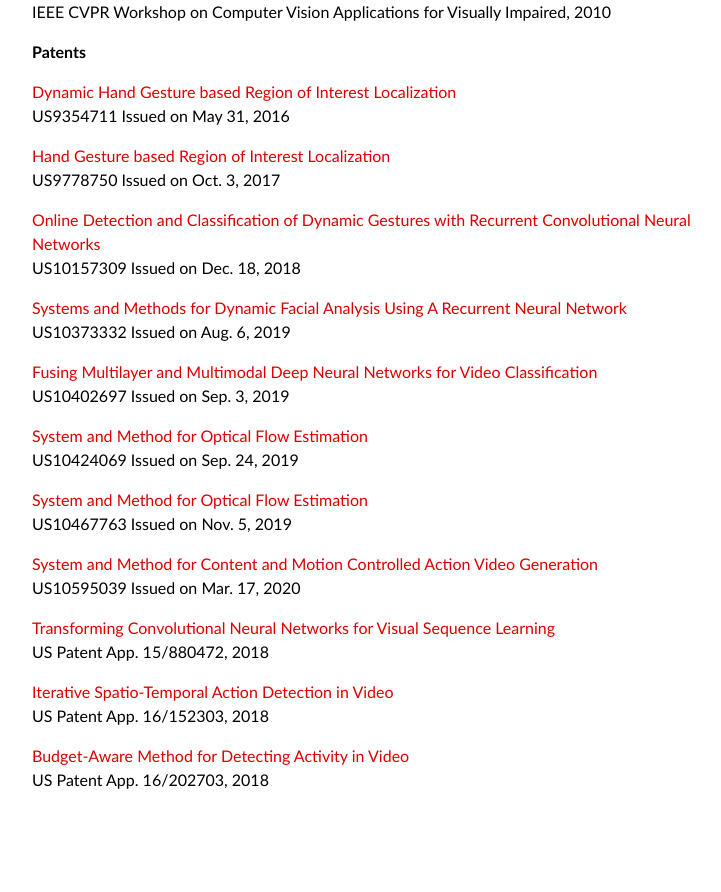
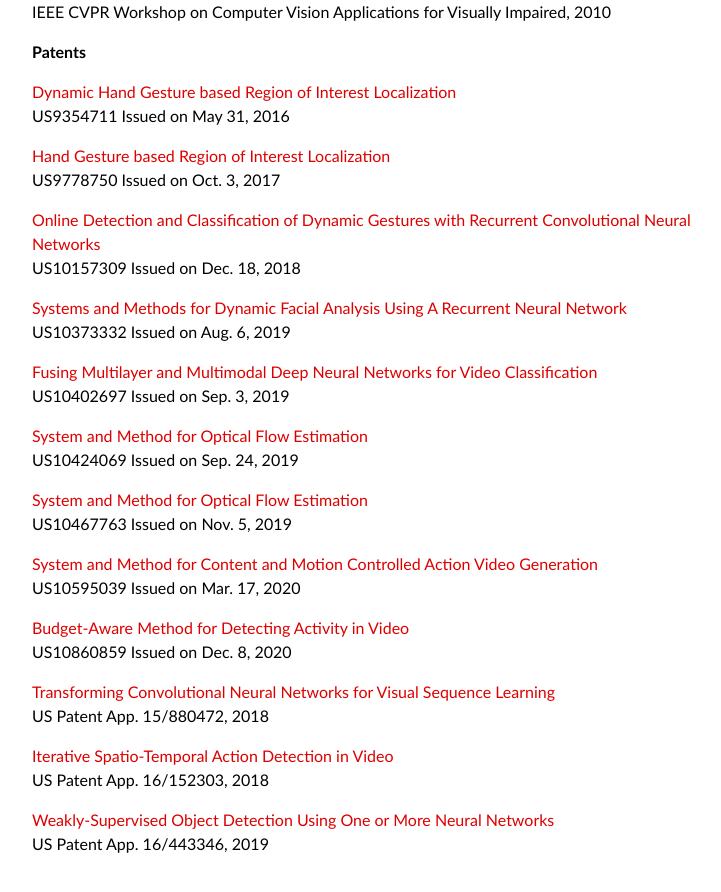
Before and after one commit to xiaodongyang/xiaodongyang.github.io, a Jekyll site: the page built from publications/index.md, in a window 1280 px wide and 900 px high, scrolled down 5194 px. Shown: the top 892 px of the window, without its empty margins (263-984 px from the left). Built offline with Jekyll 4.4.1, drawn with Linux system fonts in a browser that asks for light colours; some web fonts are replaced; before the commit the page ends 6030 px from its top, so only the background shows below that.

Commit message:
Update index.md

```diff
--- a/publications/index.md
+++ b/publications/index.md
@@ -256,11 +256,14 @@
 [System and Method for Content and Motion Controlled Action Video Generation](/publications/papers/10595039.pdf)
 US10595039 Issued on Mar. 17, 2020
 
+[Budget-Aware Method for Detecting Activity in Video](/publications/papers/10860859.pdf)
+US10860859 Issued on Dec. 8, 2020
+
 [Transforming Convolutional Neural Networks for Visual Sequence Learning](/publications/papers/15-880472.pdf)
 US Patent App. 15/880472, 2018
 
 [Iterative Spatio-Temporal Action Detection in Video](/publications/papers/16-152303.pdf)
 US Patent App. 16/152303, 2018
 
-[Budget-Aware Method for Detecting Activity in Video](/publications/papers/16-202703.pdf)
-US Patent App. 16/202703, 2018
+[Weakly-Supervised Object Detection Using One or More Neural Networks](/publications/papers/16-443346.pdf)
+US Patent App. 16/443346, 2019
```
